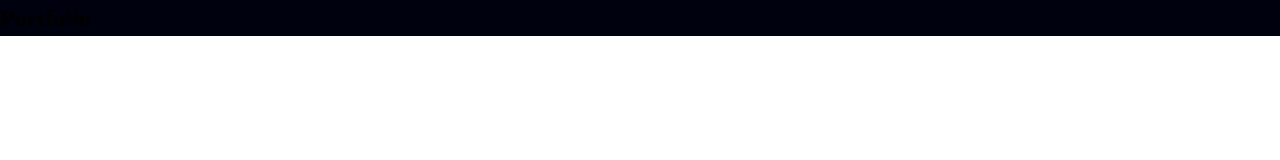
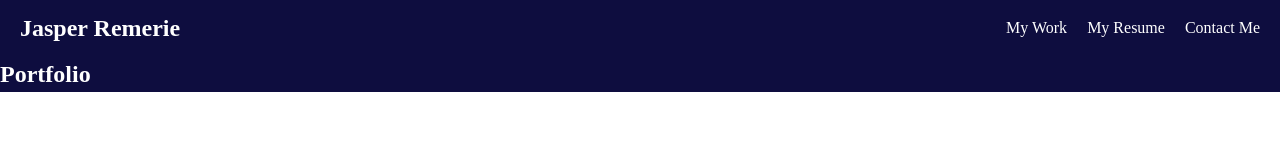
Before and after one commit to pgm-Gust/portfolio-remie, a website: page index.html in a window 1280 px wide. Drawn offline with Linux system fonts and the light colour scheme.

Commit message:
refactor: Update navigation styling and structure

```diff
--- a/index.html
+++ b/index.html
@@ -7,6 +7,16 @@
         <link rel="stylesheet" href="./build/main.css">
     </head>
     <body>
+        <header>
+            <div class="logo">Jasper Remerie</div>
+            <nav>
+                <ul>
+                    <li><a href="#link1">My Work</a></li>
+                    <li><a href="#link2">My Resume</a></li>
+                    <li><a href="#link3">Contact Me</a></li>
+                </ul>
+            </nav>
+        </header>
         <section class="container">
             <h1>Portfolio</h1>
         </section>
--- a/src/styles/app.css
+++ b/src/styles/app.css
@@ -1,4 +1,6 @@
 @import url("./reset.css");
 @import url("./variables.css");
 
+@import url("./components/nav.css");
+
 @import url("./layout/container.css");
--- /dev/null
+++ b/src/styles/components/nav.css
@@ -0,0 +1,34 @@
+header {
+    display: flex;
+    justify-content: space-between;
+    align-items: center;
+    padding: 10px 20px;
+    background-color: var(--secondary-color);
+    color: var(--white-color);
+}
+
+.logo {
+    font-size: 1.5em;
+    font-weight: bold;
+}
+
+nav ul {
+    list-style: none;
+    margin: 0;
+    padding: 0;
+    display: flex;
+}
+
+nav ul li {
+    margin-left: 20px;
+}
+
+nav ul li a {
+    text-decoration: none;
+    color: var(--white-color);
+    font-size: 1em;
+}
+
+nav ul li a:hover {
+    text-decoration: underline;
+}
--- a/src/styles/layout/container.css
+++ b/src/styles/layout/container.css
@@ -1,3 +1,4 @@
 .container {
-    background-color: var(--quinary-color);
+    background-color: var(--secondary-color);
+    color: var(--white-color)
 }
--- a/src/styles/variables.css
+++ b/src/styles/variables.css
@@ -4,4 +4,5 @@
     --tertiary-color: hsl(242, 54%, 29%);
     --quaternary-color: hsl(220, 39%, 40%);
     --quinary-color:hsl(235, 100%, 3%);
+    --white-color: hsl(0, 0%, 100%);
 }
```
Also changed, not shown: build/main.css.
